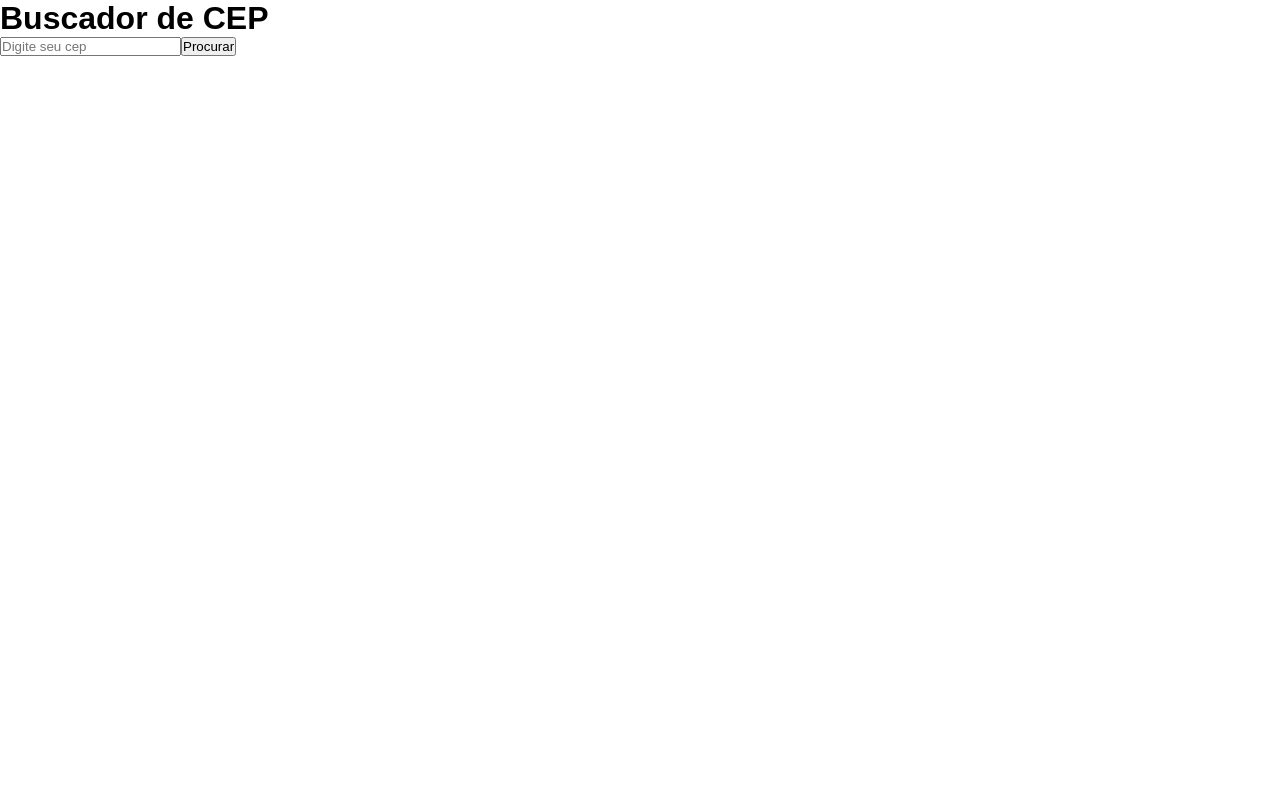
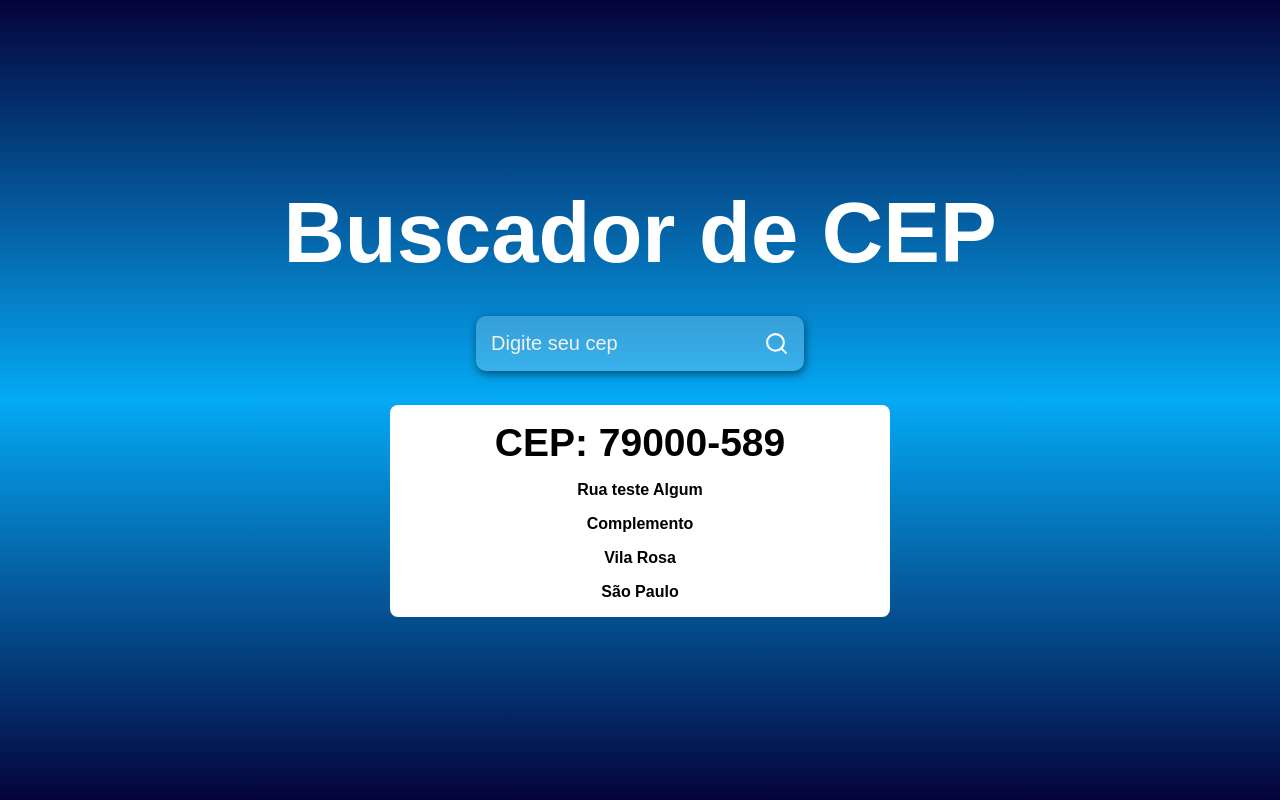
Before and after one commit to Victor6489/Buscador-de-CEP, a React (Create React App) app: page / in a window 1280 px wide. Built offline with nearby package versions, Linux system fonts and the light colour scheme; the HTML template or start-up script is replaced by a standard one.

Commit message:
create page Buscador de CEP

```diff
--- a/package.json
+++ b/package.json
@@ -6,8 +6,10 @@
     "@testing-library/jest-dom": "^5.16.5",
     "@testing-library/react": "^13.4.0",
     "@testing-library/user-event": "^13.5.0",
+    "axios": "^0.27.2",
     "react": "^18.2.0",
     "react-dom": "^18.2.0",
+    "react-icons": "^4.4.0",
     "react-scripts": "5.0.1",
     "web-vitals": "^2.1.4"
   },
--- a/src/App.js
+++ b/src/App.js
@@ -1,14 +1,37 @@
+import { useState } from "react";
+import { FiSearch } from "react-icons/fi";
+import './styles.css'
+
 function App() {
+  const [input, setInput] = useState('')
+
+  function handlesearch() {
+    if (input === '') {
+      alert("Preencha algum CEP!")
+      return;
+    }
+  }
+
   return (
     <div className="container">
       <h1 className='title'>Buscador de CEP</h1>
       <div className='containerInput'>
         <input type="text"
-          placeholder='Digite seu cep' />
+          placeholder='Digite seu cep'
+          value={input}
+          onChange={(e) => setInput(e.target.value)}
+        />
         <button className='buttonSearch'>
-          Procurar
+          <FiSearch size={25} color='#fff' />
         </button>
       </div>
+      <main className='main'>
+        <h2>CEP: 79000-589</h2>
+        <span>Rua teste Algum</span>
+        <span>Complemento</span>
+        <span>Vila Rosa</span>
+        <span>São Paulo</span>
+      </main>
     </div>
   );
 }
--- /dev/null
+++ b/src/api.js
@@ -0,0 +1,6 @@
+import axios from "axios";
+
+const api = axios.create({
+  baseURL: "https://viacep.com.br/ws/"
+});
+export default api;
--- a/src/index.js
+++ b/src/index.js
@@ -9,4 +9,4 @@ root.render(
   <React.StrictMode>
     <App />
   </React.StrictMode>
-)
+);
--- /dev/null
+++ b/src/styles.css
@@ -0,0 +1,82 @@
+.container{
+  height: 100vh;
+  display: flex;
+  justify-content: center;
+  align-items: center;
+  flex-direction: column;
+  background: linear-gradient(#04033b,#05a9f5, #04033b);
+}
+.title{
+  font-size: 85px;
+  color: #fff;
+  animation: flipTitle 3s;
+}
+@keyframes flipTitle {
+  from{
+    transform: scale(2);
+  }
+  to{
+    transform:  scale(0px);
+  }
+}
+.containerInput{
+  background-color: rgba(255,255,255, 0.2);
+  padding: 15px;
+  margin: 34px;
+  display: flex;
+  border-radius: 10px;
+  box-shadow: 1px 3px 8px rgba(0, 0, 0, 0.5);
+}
+.containerInput input{
+  background: transparent;
+  border: 0;
+  font-size: 20px;
+  color: #fff;
+  outline: none;
+  margin-right: 8px;
+}
+.containerInput input::placeholder{
+  color: #f1f1f1;
+}
+.buttonSearch{
+  background-color: transparent;
+  border: 0;
+  display: flex;
+  justify-content: center;
+  align-items: center;
+  cursor: pointer;
+  transition: transform 0.5s;
+}
+.buttonSearch:hover{
+  transform: scale(1.2);
+}
+.main{
+  display: flex;
+  justify-content: center;
+  align-items: center;
+  flex-direction: column;
+  background-color: #fff;
+  width: 500px;
+  border-radius: 8px;
+}
+.main h2{
+  margin: 16px 0px;
+  font-size: 39px;
+}
+.main span{
+  margin-bottom: 16px;
+  font-weight: bold;
+}
+
+@media(max-width: 700px){
+  .title{
+    font-size: 50px;
+  }
+  .main h2{
+    font-size: 25px;
+  }
+  .main{
+    width: 70%;
+    min-height: 250px;
+  }
+}
```
Also changed, not shown: 1 other file (tests, documents, lock files or other folders).
